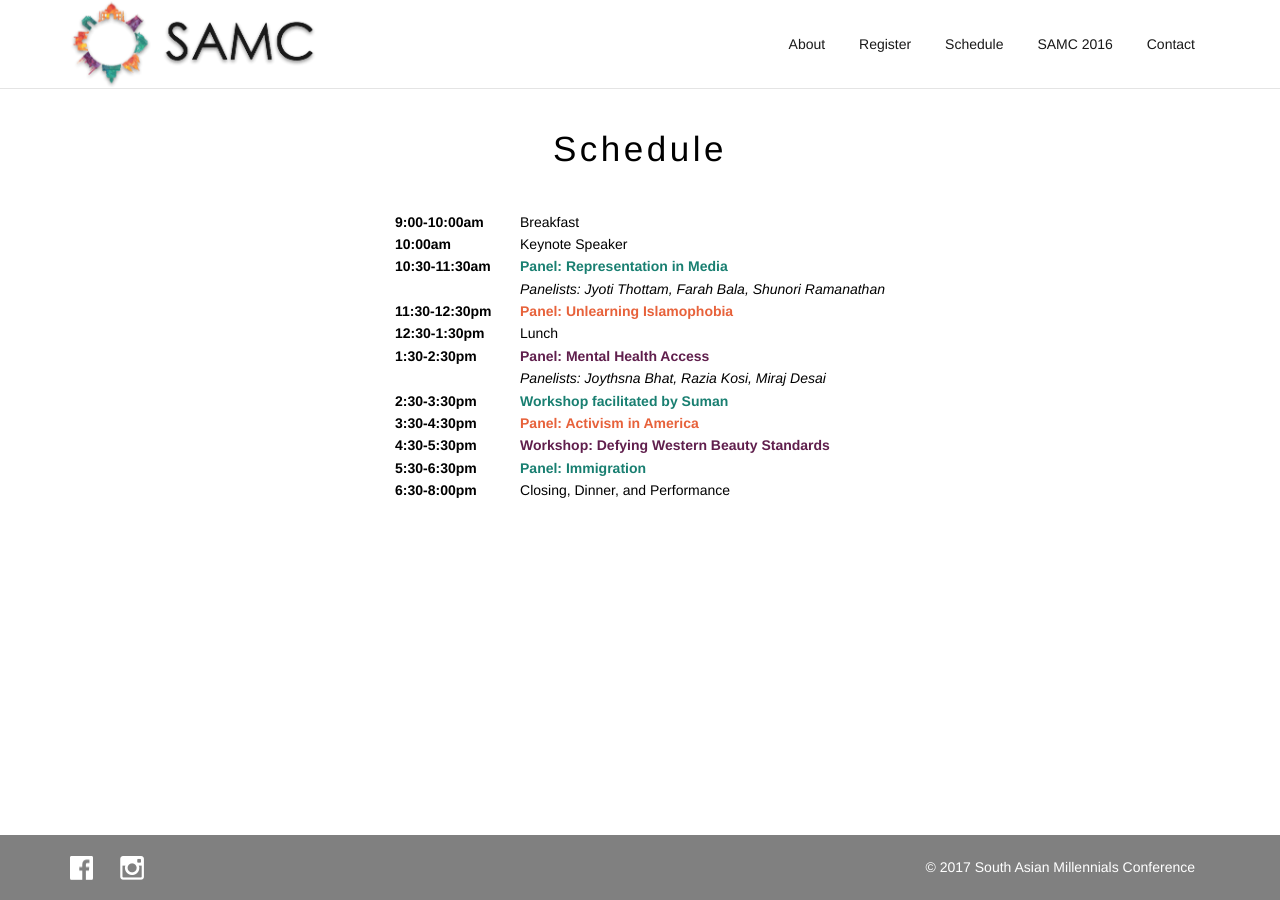
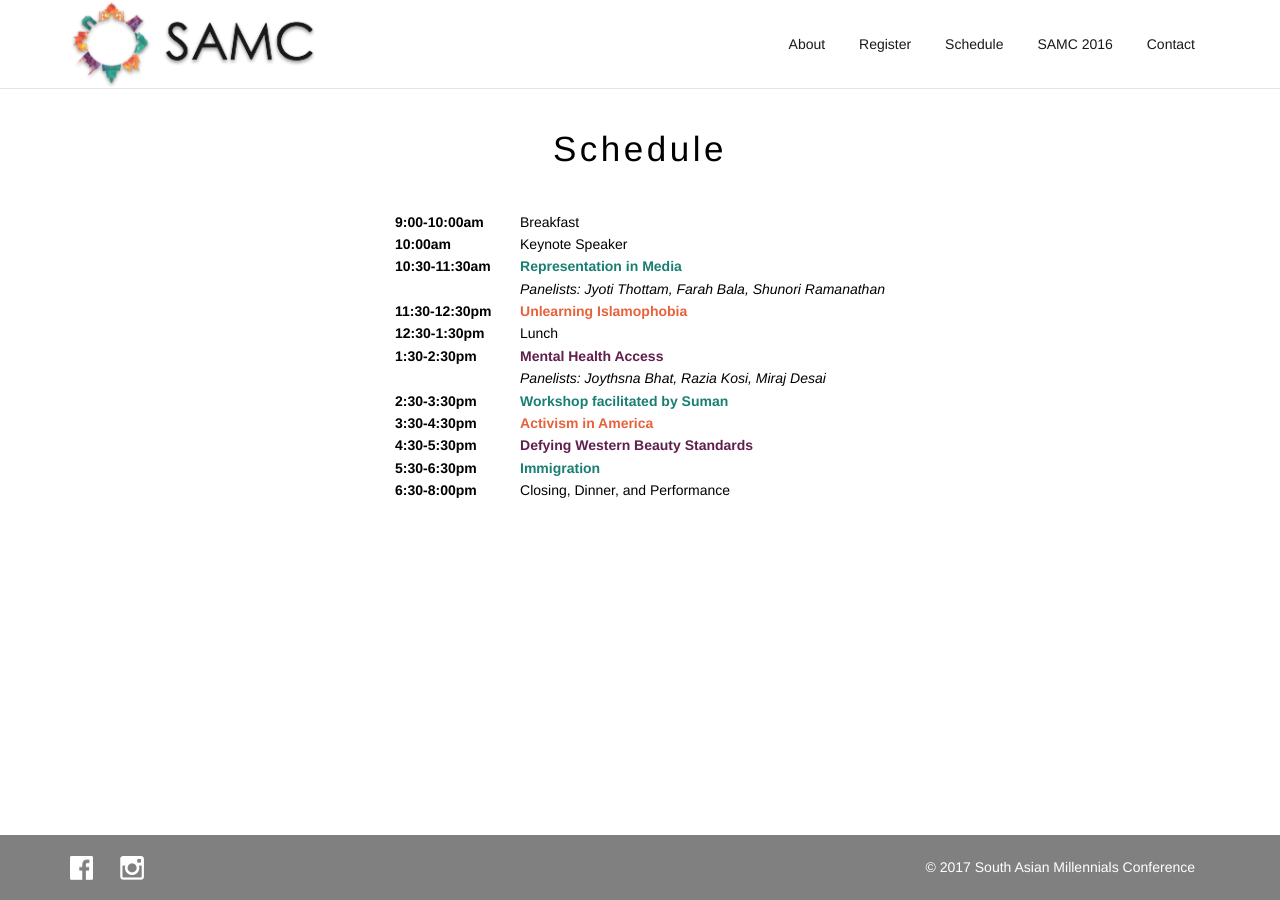
Before and after one commit to samconf/samconf.github.io, a Jekyll site: the page built from schedule/index.html, in a window 1280 px wide. Built offline with Jekyll 4.4.1, drawn with Linux system fonts in a browser that asks for light colours.

Commit message:
Additional tweaks of Schedule tab

```diff
--- a/assets/css/_index.scss
+++ b/assets/css/_index.scss
@@ -146,7 +146,10 @@
 
         .header {
             overflow: hidden;
-            padding-bottom: 20px;
+
+            @media(max-width: $screen-sm) {
+                padding-bottom: 20px;
+            }
 
             h1 {
                 font-size: 2.5em;
--- a/index.html
+++ b/index.html
@@ -30,7 +30,7 @@ endpoint: index
         <div class="row">
              <div class="col-sm-6 col-xs-12">
                  <div class="header">
-                     <h1>Welcome to SAMC.</h1>
+                     <h1>Welcome to the South Asian Millennials Conference.</h1>
                      <div class="header-line">
                          <div class="header-line-inner"></div>
                      </div>
--- a/schedule/index.html
+++ b/schedule/index.html
@@ -17,12 +17,12 @@ endpoint: schedule
             </tr>
             <tr>
                 <td>10:30-11:30am</td>
-                <td><strong class="p1">Panel: Representation in Media</strong><br>
+                <td><strong class="p1">Representation in Media</strong><br>
                     <i>Panelists: Jyoti Thottam, Farah Bala, Shunori Ramanathan</i></td>
             </tr>
             <tr>
                 <td>11:30-12:30pm</td>
-                <td><strong class="p2">Panel: Unlearning Islamophobia</strong></td>
+                <td><strong class="p2">Unlearning Islamophobia</strong></td>
             </tr>
             <tr>
                 <td>12:30-1:30pm</td>
@@ -30,7 +30,7 @@ endpoint: schedule
             </tr>
             <tr>
                 <td>1:30-2:30pm</td>
-                <td><strong class="p3">Panel: Mental Health Access</strong><br>
+                <td><strong class="p3">Mental Health Access</strong><br>
                     <i>Panelists: Joythsna Bhat, Razia Kosi, Miraj Desai</i></td>
             </tr>
             <tr>
@@ -39,15 +39,15 @@ endpoint: schedule
             </tr>
             <tr>
                 <td>3:30-4:30pm</td>
-                <td><strong class="p2">Panel: Activism in America</strong></td>
+                <td><strong class="p2">Activism in America</strong></td>
             </tr>
             <tr>
                 <td>4:30-5:30pm</td>
-                <td><strong class="p3">Workshop: Defying Western Beauty Standards</strong></td>
+                <td><strong class="p3">Defying Western Beauty Standards</strong></td>
             </tr>
             <tr>
                 <td>5:30-6:30pm</td>
-                <td><strong class="p1">Panel: Immigration</strong></td>
+                <td><strong class="p1">Immigration</strong></td>
             </tr>
             <tr>
                 <td>6:30-8:00pm</td>
```
